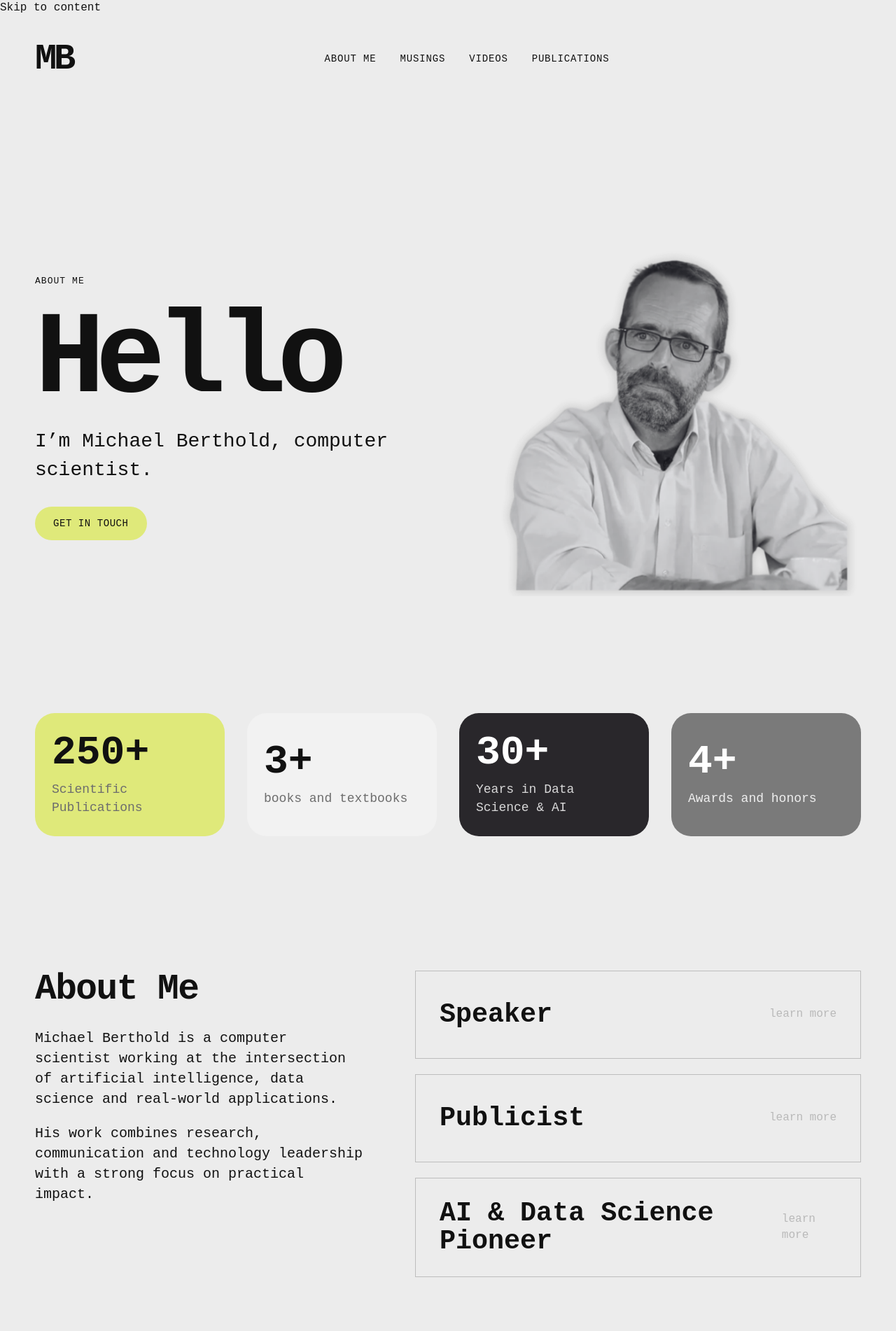
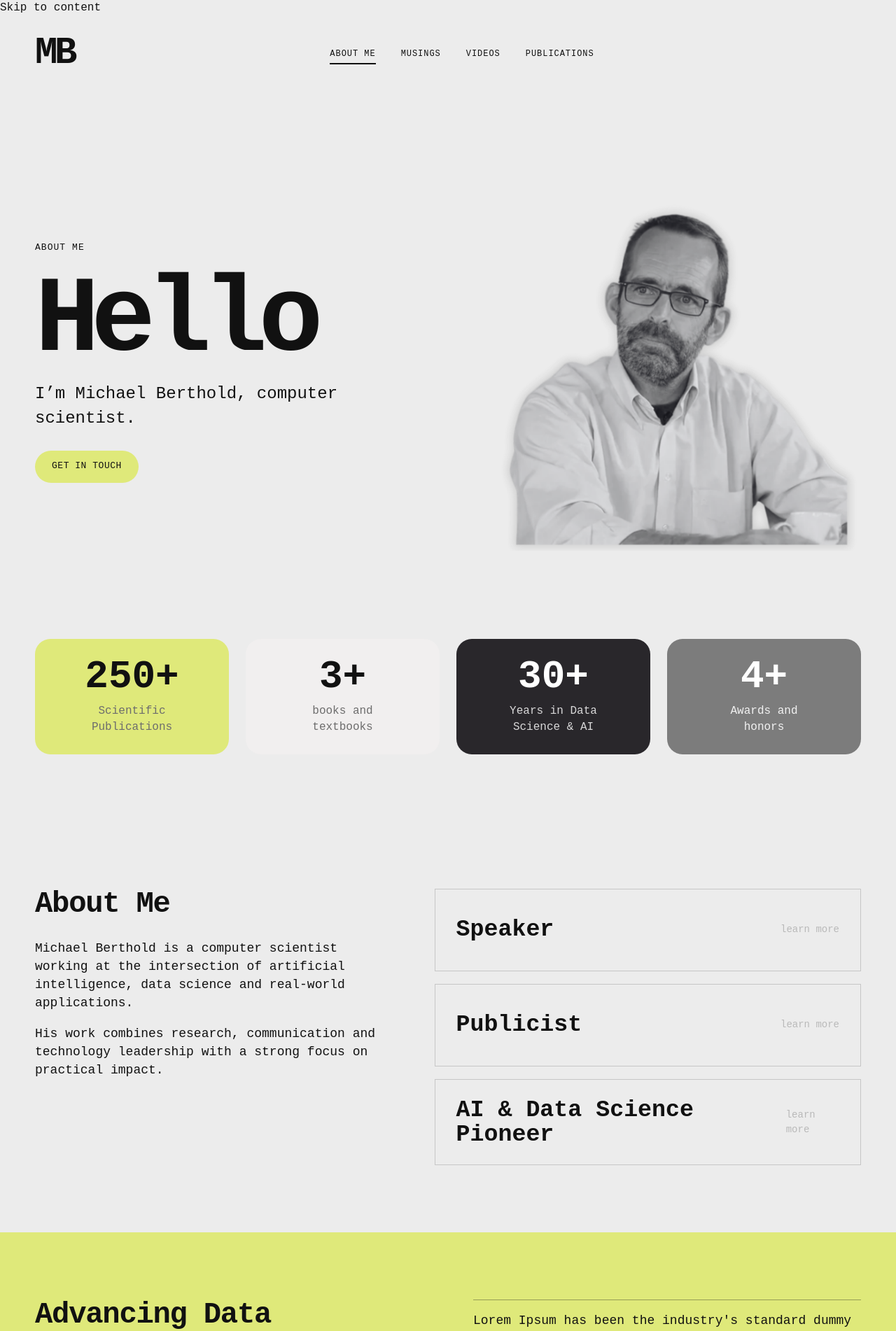
Before and after one commit to lacahelpme/test, a Jekyll site: the page built from en/index.md, in a window 1280 px wide. Shown: the top 1902 px of the page at 70% size. Built offline with Jekyll 4.4.1, drawn with Linux system fonts in a browser that asks for light colours.

Commit message:
Update styles.css

```diff
--- a/assets/css/styles.css
+++ b/assets/css/styles.css
@@ -2,16 +2,16 @@
   --bg: #ececec;
   --text: #111111;
   --muted: #6d6d6d;
-  --border: #bdbdbd;
+  --border: #c6c6c6;
   --accent: #dfe97a;
   --dark: #29272b;
-  --mid: #7a7a7a;
-  --card: #f2f2f2;
+  --mid: #7c7c7c;
+  --card: #f1efef;
   --white: #ffffff;
 
   --container: 1180px;
   --radius: 28px;
-  --radius-sm: 22px;
+  --radius-sm: 18px;
 
   --space-1: 8px;
   --space-2: 14px;
@@ -59,7 +59,7 @@
 }
 
 .container {
-  width: min(calc(100% - 64px), var(--container));
+  width: min(calc(100% - 80px), var(--container));
   margin-inline: auto;
 }
 
@@ -79,7 +79,7 @@
   font-size: 13px;
   text-transform: uppercase;
   letter-spacing: 0.08em;
-  margin-bottom: 28px;
+  margin-bottom: 26px;
 }
 
 .section-title,
@@ -88,7 +88,7 @@
 .talks h2,
 .interests h2,
 .musings h2 {
-  font-size: clamp(32px, 4vw, 58px);
+  font-size: clamp(28px, 3.3vw, 58px);
   line-height: 1.05;
   letter-spacing: -0.03em;
   margin-bottom: 28px;
@@ -98,10 +98,10 @@
   display: inline-flex;
   align-items: center;
   justify-content: center;
-  min-height: 48px;
-  padding: 0 26px;
+  min-height: 46px;
+  padding: 0 24px;
   border-radius: 999px;
-  font-size: 14px;
+  font-size: 13px;
   text-transform: uppercase;
   letter-spacing: 0.04em;
   transition: transform 0.2s ease;
@@ -117,14 +117,82 @@
 }
 
 .button-dark {
-  background: #6f6f73;
+  background: #6d6b70;
   color: var(--white);
+}
+
+.site-header {
+  padding: 26px 0 18px;
+}
+
+.header-inner {
+  display: grid;
+  grid-template-columns: 110px 1fr 70px;
+  align-items: center;
+  gap: 20px;
+}
+
+.logo {
+  font-size: 54px;
+  font-weight: 700;
+  letter-spacing: -0.08em;
+  line-height: 1;
+}
+
+.primary-nav {
+  display: flex;
+  justify-content: center;
+}
+
+.primary-nav ul {
+  display: flex;
+  align-items: center;
+  justify-content: center;
+  list-style: none;
+  gap: 36px;
+  padding: 0;
+  margin: 0;
+}
+
+.primary-nav a,
+.lang-switcher a {
+  font-size: 12px;
+  text-transform: uppercase;
+  letter-spacing: 0.08em;
+  line-height: 1;
+}
+
+.primary-nav a {
+  position: relative;
+  padding-bottom: 6px;
+}
+
+.primary-nav a:hover {
+  opacity: 0.7;
+}
+
+.primary-nav a[aria-current="page"] {
+  border-bottom: 2px solid var(--text);
+}
+
+.lang-switcher {
+  display: flex;
+  align-items: center;
+  justify-content: flex-end;
+  gap: 12px;
+}
+
+.lang-switcher a {
+  opacity: 0.55;
+}
+
+.lang-switcher a[aria-current="page"] {
+  opacity: 1;
 }
 
 .hero-grid,
 .about-grid,
 .research-grid,
-.talks-grid,
 .interests-grid,
 .musings-grid {
   display: grid;
@@ -134,20 +202,20 @@
 .hero-grid {
   grid-template-columns: 1fr 0.95fr;
   align-items: center;
-  min-height: 680px;
+  min-height: 600px;
 }
 
 .hero-copy h1 {
-  font-size: clamp(82px, 13vw, 170px);
+  font-size: clamp(82px, 12vw, 160px);
   line-height: 0.9;
   letter-spacing: -0.08em;
-  margin-bottom: 22px;
+  margin-bottom: 18px;
 }
 
 .hero-subtitle {
-  font-size: 28px;
-  max-width: 520px;
-  margin-bottom: 32px;
+  font-size: 24px;
+  max-width: 500px;
+  margin-bottom: 28px;
 }
 
 .hero-media {
@@ -157,35 +225,44 @@
 }
 
 .hero-portrait {
-  width: min(100%, 620px);
+  width: min(100%, 540px);
   object-fit: contain;
 }
 
 .stats-grid {
   display: grid;
   grid-template-columns: repeat(4, 1fr);
-  gap: 32px;
+  gap: 24px;
 }
 
 .stat-card {
   background: var(--card);
-  border-radius: var(--radius);
+  border-radius: 22px;
   min-height: 150px;
-  padding: 28px 24px;
+  padding: 26px 18px;
   display: flex;
   flex-direction: column;
   justify-content: center;
+  align-items: center;
+  text-align: center;
 }
 
 .stat-card strong {
-  font-size: 58px;
+  display: block;
+  width: 100%;
+  font-size: 56px;
   line-height: 1;
   margin-bottom: 10px;
+  text-align: center;
 }
 
 .stat-card span {
-  font-size: 18px;
+  display: block;
+  max-width: 14ch;
+  margin-inline: auto;
+  font-size: 16px;
   color: var(--muted);
+  text-align: center;
 }
 
 .stat-card-accent {
@@ -207,43 +284,44 @@
 }
 
 .stat-card-mid span {
-  color: rgba(255, 255, 255, 0.88);
+  color: rgba(255, 255, 255, 0.9);
 }
 
 .about-grid {
-  grid-template-columns: 0.85fr 1.15fr;
+  grid-template-columns: 0.9fr 1.1fr;
   align-items: start;
 }
 
 .about-copy p {
-  font-size: 20px;
-  max-width: 520px;
+  font-size: 18px;
+  max-width: 500px;
 }
 
 .about-boxes {
   display: grid;
-  gap: 22px;
+  gap: 18px;
 }
 
 .about-box {
-  min-height: 126px;
+  min-height: 118px;
   border: 1px solid var(--border);
-  padding: 30px 34px;
+  padding: 26px 30px;
   display: flex;
   align-items: center;
   justify-content: space-between;
-  gap: 20px;
+  gap: 18px;
+  background: transparent;
 }
 
 .about-box-title {
-  font-size: clamp(30px, 3vw, 48px);
+  font-size: clamp(26px, 2.6vw, 46px);
   line-height: 1.05;
   font-weight: 700;
 }
 
 .about-box-link {
   color: #b9b9b9;
-  font-size: 16px;
+  font-size: 14px;
 }
 
 .research-grid {
@@ -252,54 +330,50 @@
 }
 
 .research-copy {
-  padding-right: 40px;
+  padding-right: 30px;
 }
 
 .research-copy h2 {
-  max-width: 560px;
+  max-width: 520px;
 }
 
 .research-quotes {
   display: grid;
-  gap: 26px;
+  gap: 24px;
 }
 
 .research-quote {
-  padding-top: 18px;
+  padding-top: 16px;
   border-top: 1px solid rgba(17, 17, 17, 0.35);
 }
 
 .research-quote p {
-  font-size: 22px;
+  font-size: 18px;
   margin-bottom: 8px;
 }
 
 .research-quote span {
-  font-size: 16px;
+  font-size: 14px;
   text-transform: uppercase;
 }
 
 .books-grid {
   display: grid;
   grid-template-columns: repeat(3, 1fr);
-  gap: 26px;
+  gap: 22px;
 }
 
 .book-card img {
   width: 100%;
-  border-radius: 22px;
-  margin-bottom: 14px;
+  border-radius: 20px;
+  margin-bottom: 12px;
 }
 
 .book-caption {
   background: #e7e3e3;
-  padding: 18px 20px;
-  border-radius: 16px;
-  font-size: 18px;
-}
-
-.section-dark-image {
-  background: linear-gradient(90deg, rgba(41,39,43,0.96) 0%, rgba(41,39,43,0.72) 32%, rgba(41,39,43,0.15) 55%, rgba(41,39,43,0) 75%);
+  padding: 16px 18px;
+  border-radius: 14px;
+  font-size: 15px;
 }
 
 .talks {
@@ -307,35 +381,54 @@
 }
 
 .talks-grid {
-  grid-template-columns: 0.75fr 1.25fr;
-  align-items: center;
-  min-height: 700px;
-  position: relative;
+  display: grid;
+  grid-template-columns: 0.78fr 1.22fr;
+  align-items: stretch;
+  min-height: 620px;
+  overflow: hidden;
+  background: var(--dark);
 }
 
 .talks-copy {
-  color: #f0ef8a;
+  color: #eef07f;
+  padding: 70px 56px;
+  display: flex;
+  flex-direction: column;
+  justify-content: center;
+  background: linear-gradient(
+    90deg,
+    rgba(41, 39, 43, 0.98) 0%,
+    rgba(41, 39, 43, 0.92) 48%,
+    rgba(41, 39, 43, 0.45) 80%,
+    rgba(41, 39, 43, 0) 100%
+  );
   position: relative;
   z-index: 2;
-  padding: 80px 0;
+}
+
+.talks-copy h2 {
+  color: #eef07f;
+  max-width: 420px;
+  margin-bottom: 20px;
 }
 
 .talks-copy p {
-  max-width: 280px;
+  max-width: 260px;
   color: rgba(255,255,255,0.82);
-  font-size: 22px;
-  margin-bottom: 28px;
+  font-size: 18px;
+  margin-bottom: 26px;
 }
 
 .talks-media {
-  position: relative;
-  z-index: 1;
+  min-height: 620px;
 }
 
 .talks-media img {
   width: 100%;
-  min-height: 700px;
+  height: 100%;
+  min-height: 620px;
   object-fit: cover;
+  object-position: center;
 }
 
 .interests-grid {
@@ -344,8 +437,8 @@
 }
 
 .interests-copy p {
-  max-width: 460px;
-  font-size: 20px;
+  max-width: 420px;
+  font-size: 18px;
 }
 
 .interests-media {
@@ -354,48 +447,51 @@
 }
 
 .interests-media img {
-  max-height: 760px;
+  max-height: 620px;
   width: auto;
 }
 
 .musings-grid {
-  grid-template-columns: 0.9fr 1.1fr;
+  grid-template-columns: 0.85fr 1.15fr;
   align-items: start;
 }
 
 .musings-copy p {
-  max-width: 420px;
-  font-size: 20px;
-  margin-bottom: 28px;
-  padding-top: 20px;
+  max-width: 360px;
+  font-size: 16px;
+  margin-bottom: 24px;
+  padding-top: 18px;
   border-top: 1px solid var(--border);
 }
 
 .musings-cards {
   display: grid;
-  grid-template-columns: repeat(2, 1fr);
-  gap: 22px;
+  grid-template-columns: repeat(2, minmax(0, 220px));
+  justify-content: start;
+  gap: 20px;
 }
 
 .musing-card {
   background: #efefef;
-  border-radius: var(--radius);
-  min-height: 280px;
-  padding: 28px;
+  border-radius: 22px;
+  aspect-ratio: 1 / 1;
+  padding: 22px;
   display: flex;
   flex-direction: column;
-  gap: 18px;
+  justify-content: flex-start;
+  gap: 16px;
 }
 
 .musing-card h3 {
-  font-size: clamp(32px, 3.2vw, 46px);
-  line-height: 1.12;
+  font-size: clamp(18px, 1.8vw, 28px);
+  line-height: 1.22;
   margin-bottom: 0;
   font-weight: 400;
+  max-width: 8ch;
 }
 
 .musing-index {
-  font-size: 54px;
+  font-size: 24px;
   line-height: 1;
 }
 
@@ -416,18 +512,18 @@
 
 .footer-top {
   display: grid;
-  grid-template-columns: 0.95fr 1.05fr;
+  grid-template-columns: 0.9fr 1.1fr;
   align-items: end;
-  min-height: 440px;
+  min-height: 360px;
 }
 
 .footer-cta {
-  padding: 56px 0 40px;
+  padding: 48px 0 36px;
 }
 
 .footer-cta h2 {
-  font-size: clamp(80px, 12vw, 150px);
-  line-height: 0.9;
+  font-size: clamp(74px, 10vw, 140px);
+  line-height: 0.88;
   letter-spacing: -0.06em;
   color: var(--accent);
   margin: 0;
@@ -436,13 +532,13 @@
 
 .footer-image-wrap {
   display: flex;
-  justify-content: flex-end;
+  justify-content: center;
   align-items: end;
-  min-height: 440px;
+  min-height: 360px;
 }
 
 .footer-image-wrap img {
-  max-height: 420px;
+  max-height: 330px;
   width: auto;
   object-fit: contain;
 }
@@ -450,7 +546,7 @@
 .footer-bottom {
   background: var(--accent);
   color: var(--text);
-  padding: 28px 0;
+  padding: 24px 0;
 }
 
 .footer-bottom-grid {
@@ -461,7 +557,7 @@
 }
 
 .footer-name {
-  font-size: clamp(44px, 5vw, 78px);
+  font-size: clamp(40px, 4.5vw, 72px);
   line-height: 0.94;
   letter-spacing: -0.04em;
   text-transform: uppercase;
@@ -470,48 +566,11 @@
 .footer-contact {
   justify-self: end;
   font-style: normal;
-  font-size: 18px;
+  font-size: 15px;
 }
 
 .footer-contact p {
   margin: 0 0 8px;
-}
-
-.site-header {
-  padding: 24px 0;
-}
-
-.header-inner {
-  display: flex;
-  align-items: center;
-  justify-content: space-between;
-  gap: 24px;
-}
-
-.logo {
-  font-size: 52px;
-  font-weight: 700;
-  letter-spacing: -0.08em;
-}
-
-.primary-nav ul {
-  display: flex;
-  list-style: none;
-  gap: 34px;
-  padding: 0;
-  margin: 0;
-}
-
-.primary-nav a,
-.lang-switcher a {
-  font-size: 14px;
-  text-transform: uppercase;
-  letter-spacing: 0.06em;
-}
-
-.lang-switcher {
-  display: flex;
-  gap: 12px;
 }
 
 @media (max-width: 1100px) {
@@ -522,13 +581,13 @@
   .interests-grid,
   .musings-grid,
   .footer-top,
-  .footer-bottom-grid {
+  .footer-bottom-grid,
+  .header-inner {
     grid-template-columns: 1fr;
   }
 
   .stats-grid,
-  .books-grid,
-  .musings-cards {
+  .books-grid {
     grid-template-columns: repeat(2, 1fr);
   }
 
@@ -538,8 +597,16 @@
     justify-content: center;
   }
 
-  .talks-media img {
-    min-height: auto;
+  .primary-nav {
+    justify-content: flex-start;
+  }
+
+  .lang-switcher {
+    justify-content: flex-start;
+  }
+
+  .musings-cards {
+    grid-template-columns: repeat(2, minmax(0, 1fr));
   }
 
   .footer-contact {
@@ -558,6 +625,11 @@
 
   .section-sm {
     padding-bottom: 56px;
+  }
+
+  .primary-nav ul {
+    flex-wrap: wrap;
+    gap: 18px;
   }
 
   .hero-grid {
@@ -600,7 +672,17 @@
   }
 
   .musing-card {
+    aspect-ratio: auto;
     min-height: 220px;
+  }
+
+  .talks-copy {
+    padding: 42px 24px;
+  }
+
+  .talks-media,
+  .talks-media img {
+    min-height: 360px;
   }
 
   .footer-cta h2 {
```
